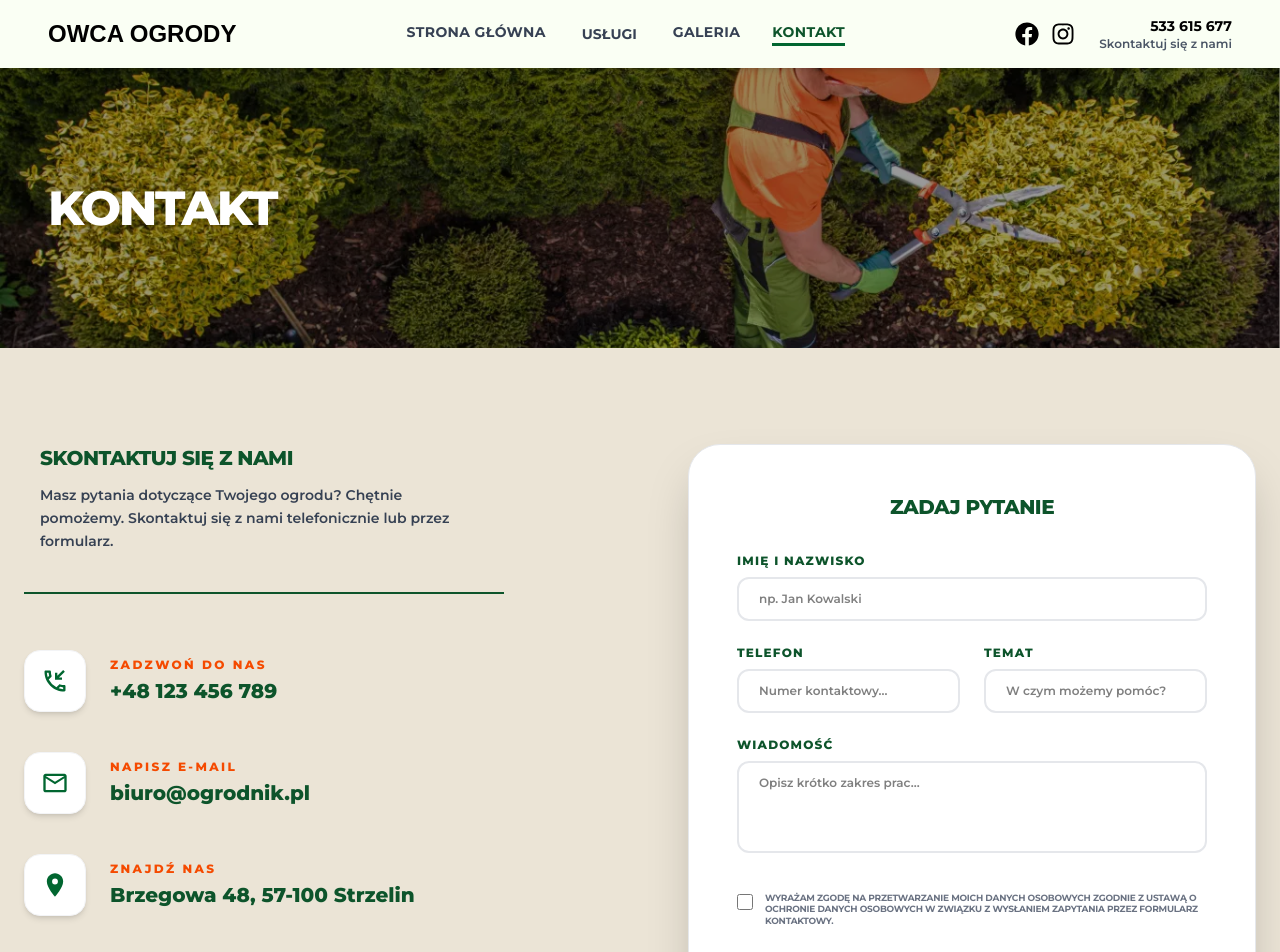
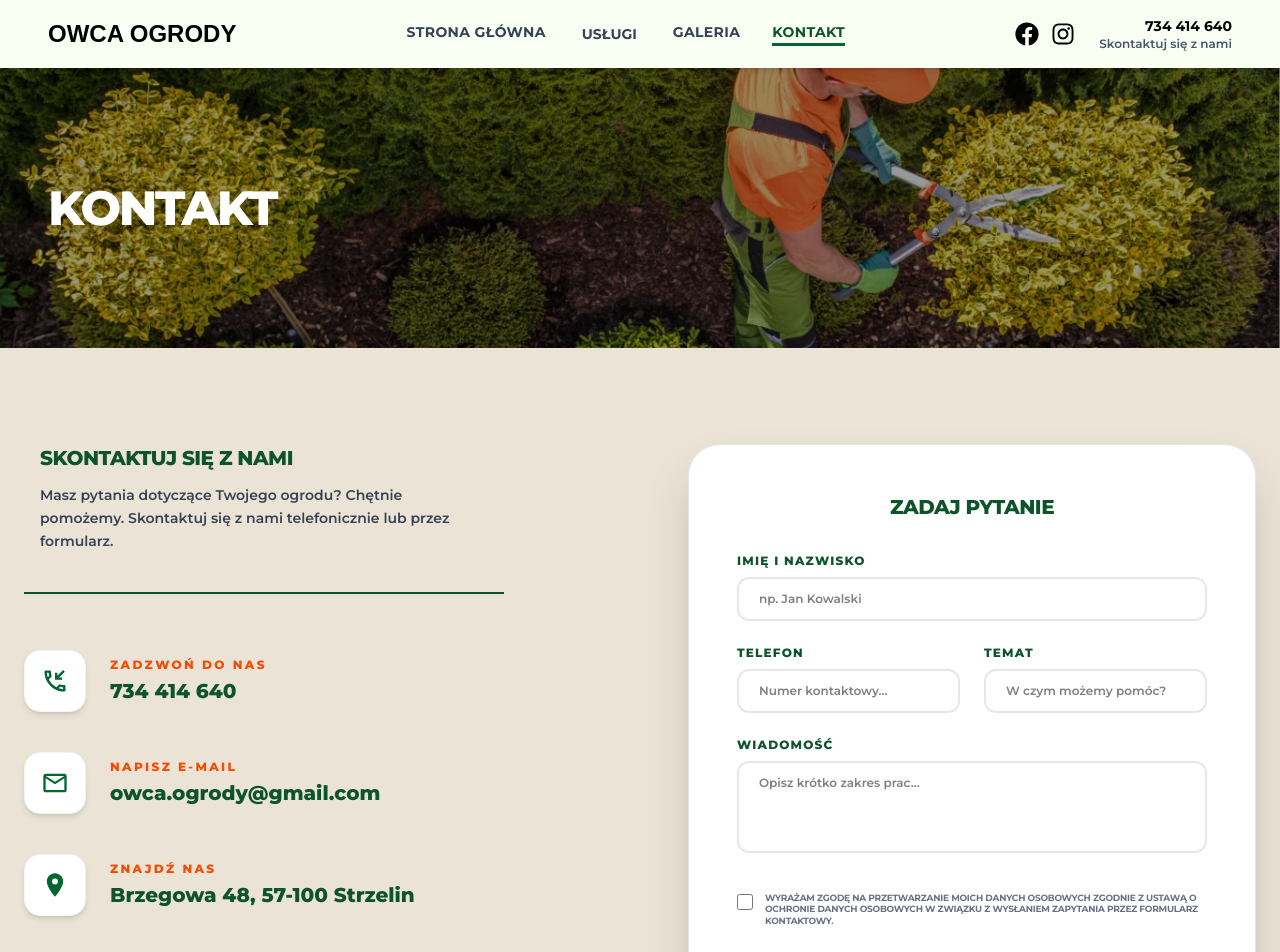
Before and after one commit to MstowskaSandra/gardener-website, a React (Vite) app: page /kontakt in a window 1280 px wide. Shown: the top 952 px of the page. Built offline with nearby package versions, Linux system fonts and the light colour scheme; a web font is replaced by a local one.

Commit message:
feat: add contact informations (phone and email) across the website

```diff
--- a/src/components/home/Hero.jsx
+++ b/src/components/home/Hero.jsx
@@ -56,7 +56,7 @@ export const Hero = () => (
           </a>
 
           <a
-            href="tel:+48533615677"
+            href="tel:734414640"
             className="bg-orange-500 text-white px-5 py-3 sm:px-8 sm:py-4 rounded-full font-semibold hover:bg-orange-600 transition hover:scale-105 active:scale-95 cursor-pointer"
           >
             Zadzwoń teraz
--- a/src/components/layout/Nav.jsx
+++ b/src/components/layout/Nav.jsx
@@ -88,10 +88,10 @@ const Nav = () => {
             </div>
             <div className="flex flex-col items-end font-text">
               <a
-                href="tel:533615677"
+                href="tel:734414640"
                 className="text-black-700 font-mont font-bold text-sm hover:underline"
               >
-                533 615 677
+                734 414 640
               </a>
               <span className="text-gray-600 font-mont font-semibold text-xs">
                 Skontaktuj się z nami
@@ -188,10 +188,10 @@ const Nav = () => {
             <div className="flex flex-col gap-1 pb-20">
               <p className="text-gray-600 text-md">Skontaktuj się z nami</p>
               <a
-                href="tel:533615677"
+                href="tel:734414640"
                 className="block text-xl font-bold text-black-700 hover:underline"
               >
-                533 615 677
+                734 414 640
               </a>
             </div>
           </div>
--- a/src/components/services/ServiceHero.jsx
+++ b/src/components/services/ServiceHero.jsx
@@ -25,7 +25,7 @@ export const ServiceHero = ({ title, text, image }) => {
           </a>
 
           <a
-            href="tel:+48533615677"
+            href="tel:734414640"
             className="bg-orange-500 text-white text-sm lg:text-lg px-5 py-3 sm:px-8 sm:py-4 rounded-full font-semibold hover:bg-orange-600 transition cursor-pointer"
           >
             Zadzwoń teraz
--- a/src/components/ui/CallButton.jsx
+++ b/src/components/ui/CallButton.jsx
@@ -10,7 +10,7 @@ export const CallButton = ({ variant = "green", text = "Zadzwoń do nas" }) => {
 
   return (
     <a
-      href="tel:+48533615677"
+      href="tel:734414640"
       className={`cursor-pointer flex items-center gap-2 text-white px-4 py-2 rounded-full transition w-fit font-mont font-bold text-sm ${selectedVariant}`}
     >
       <MdOutlinePhoneCallback className="w-5 h-5" />
--- a/src/pages/Contact.jsx
+++ b/src/pages/Contact.jsx
@@ -57,7 +57,7 @@ const Contact = () => {
 
                 <div className="space-y-10">
                   <a
-                    href="tel:+48123456789"
+                    href="tel:734414640"
                     className="flex items-center gap-6 group cursor-pointer w-fit"
                   >
                     <div className="bg-white p-4 rounded-2xl shadow-md border border-gray-100 group-hover:bg-green-800 group-hover:text-white transition-all duration-300">
@@ -71,13 +71,13 @@ const Contact = () => {
                         Zadzwoń do nas
                       </p>
                       <p className="text-base lg:text-xl font-extrabold">
-                        +48 123 456 789
+                        734 414 640
                       </p>
                     </div>
                   </a>
 
                   <a
-                    href="mailto:biuro@ogrodnik.pl"
+                    href="mailto:owca.ogrody@gmail.com"
                     className="flex items-center gap-6 group cursor-pointer w-fit"
                   >
                     <div className="bg-white p-4 rounded-2xl shadow-md border border-gray-100 group-hover:bg-green-800 group-hover:text-white transition-all duration-300">
@@ -91,7 +91,7 @@ const Contact = () => {
                         Napisz e-mail
                       </p>
                       <p className="text-base lg:text-xl font-extrabold text-wrap">
-                        biuro@ogrodnik.pl
+                        owca.ogrody@gmail.com
                       </p>
                     </div>
                   </a>
```
